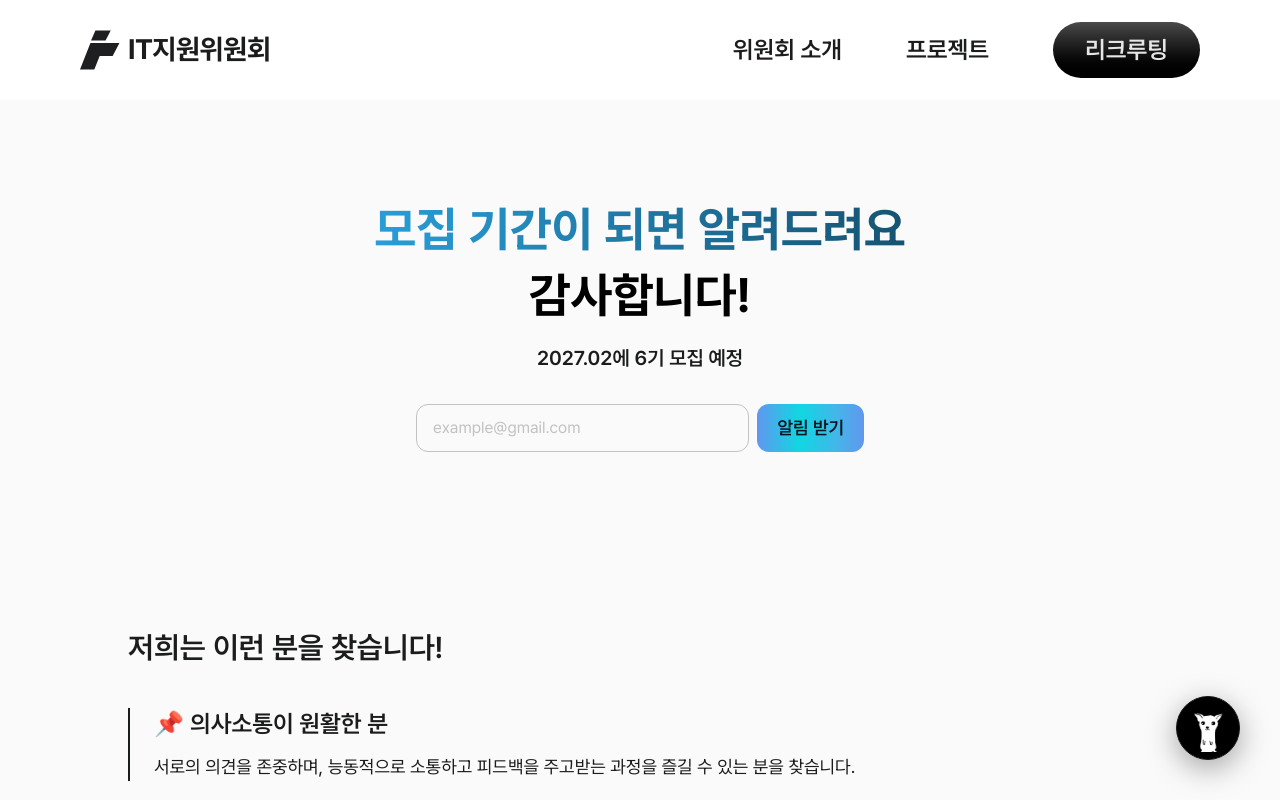
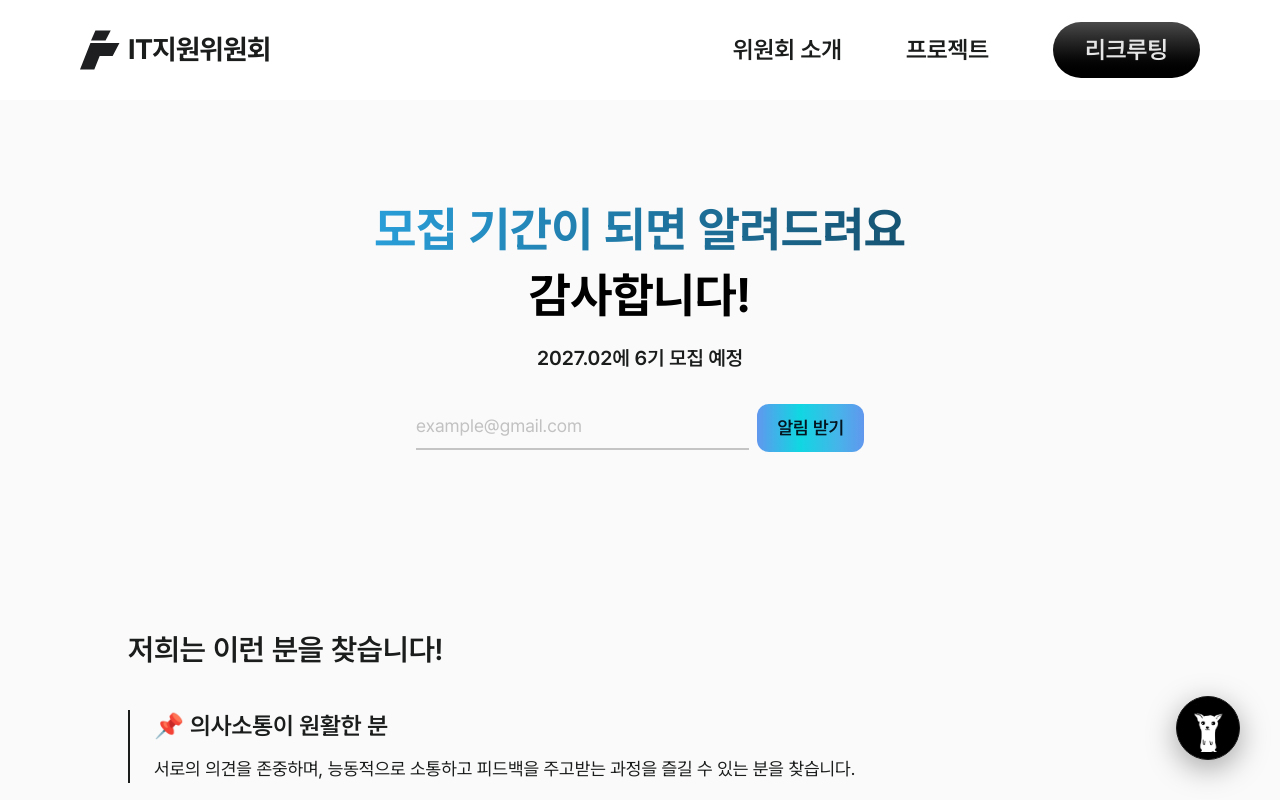
Before and after one commit to ssu-student-union/ssu-it-landing, a Next.js app: page /recruiting in a window 1280 px wide. Shown: the top 800 px of the page. Built offline with nearby package versions, Linux system fonts and the light colour scheme; no server answers.

Commit message:
feat(form): 이메일 유효성 검사

```diff
--- a/src/app/recruiting/_components/fields/Textfield.tsx
+++ b/src/app/recruiting/_components/fields/Textfield.tsx
@@ -8,6 +8,8 @@ import { FieldError } from "../question/FieldError";
 type TextfieldProps = {
   label?: string;
   multiline?: boolean;
+  /** 단일 행(`multiline`이 아닐 때)의 `<input type>`. 기본값 "text". */
+  type?: "text" | "email";
   maxLength?: number;
   rows?: number;
   value: string;
@@ -33,6 +35,7 @@ type TextfieldProps = {
 export const Textfield = ({
   label,
   multiline = false,
+  type = "text",
   maxLength,
   rows = 6,
   value,
@@ -107,7 +110,7 @@ export const Textfield = ({
         <input
           id={inputId}
           name={name}
-          type="text"
+          type={type}
           value={value}
           placeholder={placeholder}
           disabled={disabled}
--- a/src/app/recruiting/_landing/ClosedHero.tsx
+++ b/src/app/recruiting/_landing/ClosedHero.tsx
@@ -1,10 +1,17 @@
 "use client";
 
 import { type FormEvent, useState } from "react";
+import { z } from "zod";
 import { CtaButton } from "../../../common/CtaButton";
+import { Textfield } from "../_components/fields";
 import { closedNotice } from "./content";
 
 type SubmitStatus = "idle" | "submitting" | "success" | "error";
+
+const emailSchema = z
+  .string()
+  .min(1, "이메일을 입력해주세요.")
+  .email("올바른 이메일 형식이 아니에요.");
 
 /**
  * 지원 기간이 아닐 때 Hero 자리를 대체하는 마감 안내. 우주 배경 없이 일반
@@ -12,10 +19,19 @@ type SubmitStatus = "idle" | "submitting" | "success" | "error";
  */
 export const ClosedHero = () => {
   const [email, setEmail] = useState("");
+  const [submitted, setSubmitted] = useState(false);
   const [status, setStatus] = useState<SubmitStatus>("idle");
+
+  const emailResult = emailSchema.safeParse(email);
+  const emailError = emailResult.success
+    ? undefined
+    : emailResult.error.issues[0]?.message;
 
   const handleSubmit = async (e: FormEvent) => {
     e.preventDefault();
+    setSubmitted(true);
+    if (!emailResult.success) return;
+
     setStatus("submitting");
     try {
       const response = await fetch("/api/recruiting/notify", {
@@ -44,16 +60,17 @@ export const ClosedHero = () => {
 
       <form
         onSubmit={handleSubmit}
-        className="mx-auto mt-8 flex max-w-md gap-2"
+        className="mx-auto mt-8 flex max-w-md items-start gap-2"
       >
-        <input
+        <Textfield
           type="email"
-          required
           value={email}
-          onChange={(e) => setEmail(e.target.value)}
+          onChange={setEmail}
           placeholder={closedNotice.emailPlaceholder}
           disabled={status === "submitting"}
-          className="min-w-0 flex-1 rounded-xl border border-inactive px-4 py-2.5 text-base text-ink placeholder:text-inactive"
+          error={emailError}
+          submitted={submitted}
+          className="min-w-0 flex-1 text-left"
         />
         <CtaButton type="submit" disabled={status === "submitting"}>
           {closedNotice.submitLabel}
```
